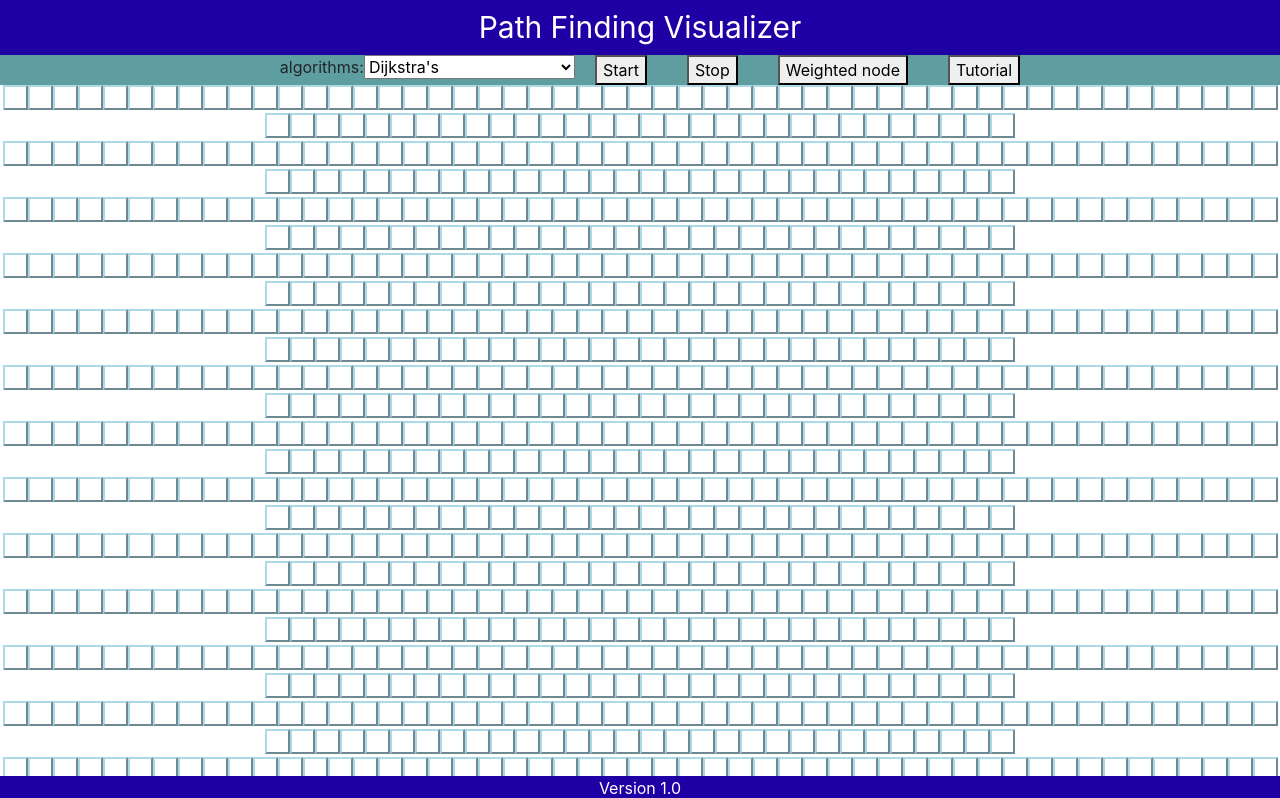
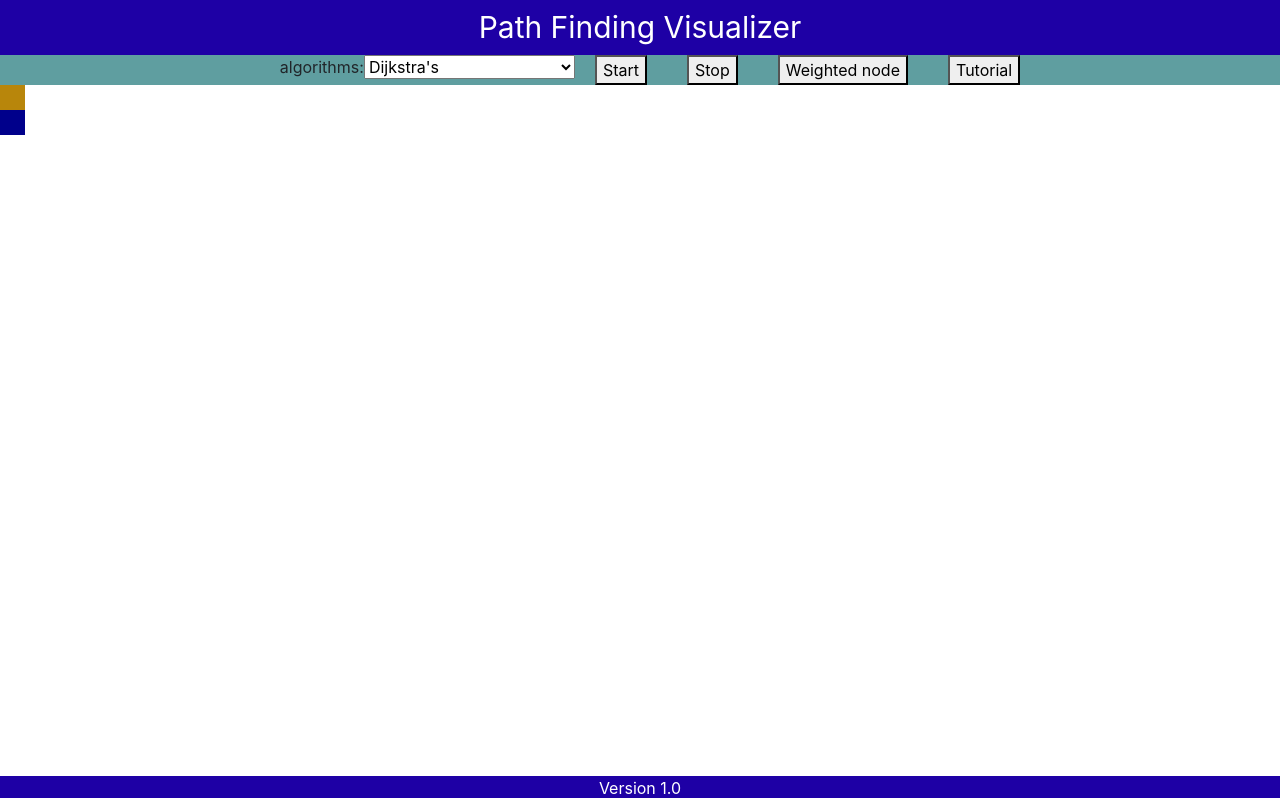
Before and after one commit to trevor-liu/path-finding-visualizer, a React (Create React App) app: page / in a window 1280 px wide. Shown: the top 798 px of the page. Built offline with nearby package versions, Linux system fonts and the light colour scheme.

Commit message:
adding props and start, end node

```diff
--- a/public/index.html
+++ b/public/index.html
@@ -3,7 +3,7 @@
   <head>
     <meta charset="utf-8" />
     <link rel="icon" href="%PUBLIC_URL%/favicon.ico" />
-    <meta name="viewport" content="width=device-width, initial-scale=1" />
+    <meta name="viewport" content="width=device-width, initial-scale=1">
     <meta name="theme-color" content="#000000" />
     <meta
       name="description"
--- a/src/PathfindingVisualizer/Node/Node.css
+++ b/src/PathfindingVisualizer/Node/Node.css
@@ -0,0 +1,15 @@
+.node-start {
+    border-width: 2px;
+    border-color: lightblue;
+    width: 25px;
+    height: 25px;
+    background-color: darkgoldenrod;
+}
+
+.node-finish {
+    border-width: 2px;
+    border-color: lightblue;
+    width: 25px;
+    height: 25px;
+    background-color: darkblue;
+}
--- a/src/PathfindingVisualizer/Node/Node.jsx
+++ b/src/PathfindingVisualizer/Node/Node.jsx
@@ -2,26 +2,54 @@ import React, { Component } from "react";
 import "./Node.css";
 
 export default class Node extends Component {
-  const = {
-    row: this.props.row,
-    col: this.props.col,
-  };
-
   state = {
-    isClicked: false,
-  };
+    isClicked: false
+  }
   render() {
+    const {col, row, isFinish, isStart} = this.props;
+    console.log(this.props);
     return (
-      <button
-        className={this.state.isClicked ? "clicked-node" : "node"}
-        onClick={() => {
-          if (this.state.isClicked === true) {
-            this.setState({ isClicked: false });
-          } else {
-            this.setState({ isClicked: true });
-          }
-        }}
-      ></button>
+      <div className={isFinish? "node-finish": isStart? "node-start":""}> </div>
+      // <button
+      //   className={isFinish? "node-finish": isStart? "node-start": this.state.isClicked ? "clicked-node" : "node"}
+      //   onClick={() => {
+      //     if (this.state.isClicked === true) {
+      //       this.setState({ isClicked: false });
+      //     } else {
+      //       this.setState({ isClicked: true });
+      //     }
+      //   }}
+      // ></button>
     );
   }
 }
+
+
+/*
+export default class Node extends Component {
+  render() {
+    const {
+      col,
+      isFinish,
+      isStart,
+      isWall,
+      onMouseDown,
+      onMouseEnter,
+      onMouseUp,
+      row,
+    } = this.props;
+
+    const extraClassName = isFinish? 'node-finish': isStart? 'node-start': isWall? 'node-wall': '';
+    // extraClassName = 'node-finish';
+
+    return (
+      <div
+        id={`node-${row}-${col}`}
+        className={`node ${extraClassName}`}
+        onMouseDown={() => onMouseDown(row, col)}
+        onMouseEnter={() => onMouseEnter(row, col)}
+        onMouseUp={() => onMouseUp()}></div>
+    );
+  }
+}
+*/
--- a/src/PathfindingVisualizer/PathfindingVisualizer.jsx
+++ b/src/PathfindingVisualizer/PathfindingVisualizer.jsx
@@ -1,6 +1,11 @@
 import React, { Component } from "react";
 import "./PathfindingVisualizer.css";
 import Node from "./Node/Node";
+
+const START_NODE_ROW = 10;
+const START_NODE_COL = 8;
+const FINISH_NODE_ROW = 10;
+const FINISH_NODE_COL = 33;
 
 export default class PathfindingVisulizer extends Component {
   constructor() {
@@ -23,9 +28,15 @@ export default class PathfindingVisulizer extends Component {
         {grid.map((row, rowIdx) => {
           return (
             <div>
-              {row.map((node, nodeIdx) => (
-                <Node></Node>
-              ))}
+              {row.map((node, nodeIdx) => {
+                const {row, col, isFinish, isStart} = node;
+                //console.log({col})
+                return (<Node
+                  col = {col}
+                  row = {row}
+                  isStart = {isStart}
+                  isFinish = {isFinish} />);
+            })}
             </div>
           );
         })}
@@ -36,13 +47,24 @@ export default class PathfindingVisulizer extends Component {
 
 const makeGrid = () => {
   const grid = [];
-  for (let row = 0; row < 40; row++) {
+  for (let row = 0; row < 20; row++) {
     const current_row = [];
-    for (let col = 0; col < 81; col++) {
-      const node = {};
-      current_row.push(node);
+    for (let col = 0; col < 40; col++) {
+      current_row.push(createNode(col, row));
     }
     grid.push(current_row);
   }
   return grid;
 };
+
+const createNode = (col, row) => {
+  return {
+    col,
+    row,
+    isStart: row === START_NODE_ROW && col === START_NODE_COL,
+    isFinish: row === FINISH_NODE_ROW && col === FINISH_NODE_COL,
+    distance: Infinity,
+    isVisited: false,
+    previousNode: null,
+  };
+};
```
Also changed, not shown: src/PathfindingVisualizer/Algorithms/Dijkstra.jsx (added, +8 -0 lines).
